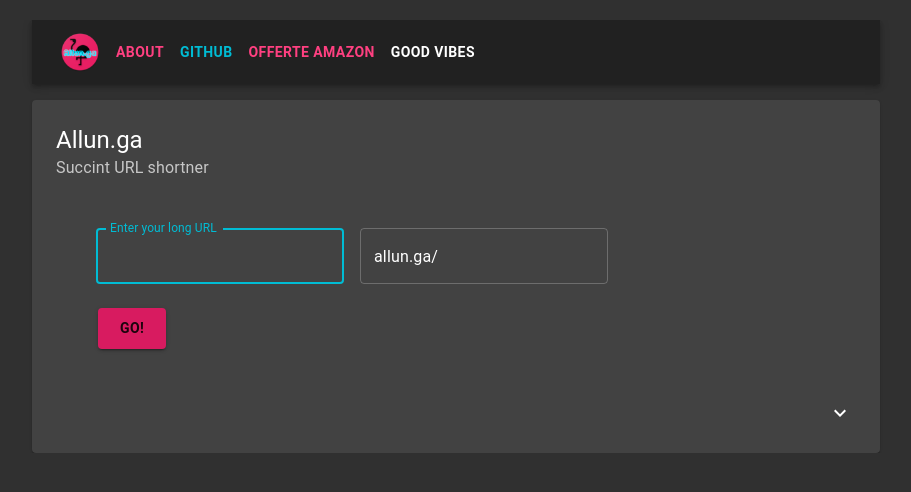
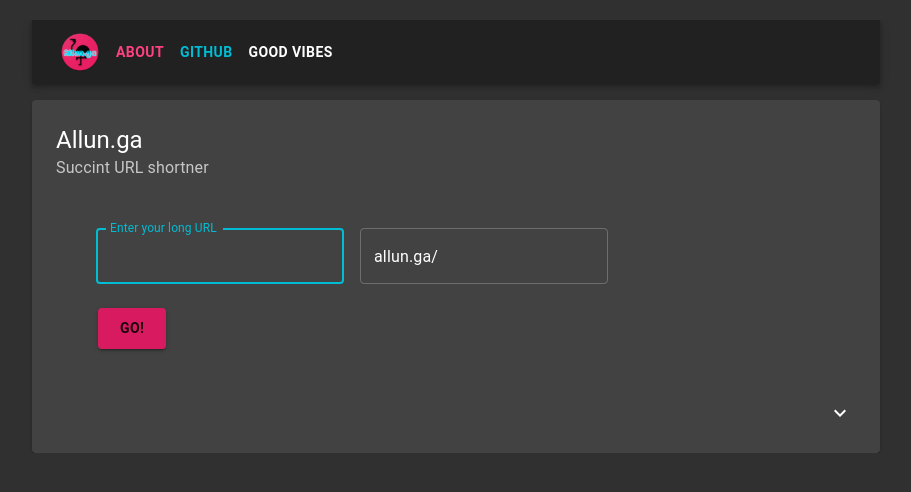
Before and after one commit to TestDotCom/Allun.ga, a React app: page / in a window 1280 px wide. Shown: the top 492 px of the page, without its empty margins (184-1095 px from the left). Built offline with nearby package versions, Linux system fonts and the light colour scheme.

Commit message:
remove amazon links

```diff
--- a/src/Index.jsx
+++ b/src/Index.jsx
@@ -1,5 +1,4 @@
 import reactDOM from "react-dom";
-
 import App from "./modules/App";
 
 reactDOM.render(<App />, document.getElementById("app"));
--- a/src/modules/shrink/AboutDialog.jsx
+++ b/src/modules/shrink/AboutDialog.jsx
@@ -34,9 +34,6 @@
                     <DialogContentText>
                         Allun.ga is an italian [open source, succint, vaporwave, material-design] based content hub, written in ReactJS.
                     </DialogContentText>
-					<DialogContentText gutterBottom>
-                        We offer various linking service like the url-shortner, the amazon deals channel, and more other are in progress and will be available later.
-                    </DialogContentText>
                     <DialogContentText>
                         Allun.ga's name come from an italian verb which means 'to extend', we choose it to create the domain hack and obviously the wordplay.
                     </DialogContentText>
--- a/src/modules/shrink/TopBar.jsx
+++ b/src/modules/shrink/TopBar.jsx
@@ -51,16 +51,6 @@
                     <strong>github</strong>
                 </Button>
             </div>
-			<div>
-                <Button
-                    href="https://deals.allun.ga"
-                    rel="noopener"
-					target="_blank"
-					color="secondary"
-                >
-                    <strong>offerte amazon</strong>
-                </Button>
-            </div>
             <div>
                 <Button
                     href="https://www.youtube.com/embed/5qap5aO4i9A"
```
